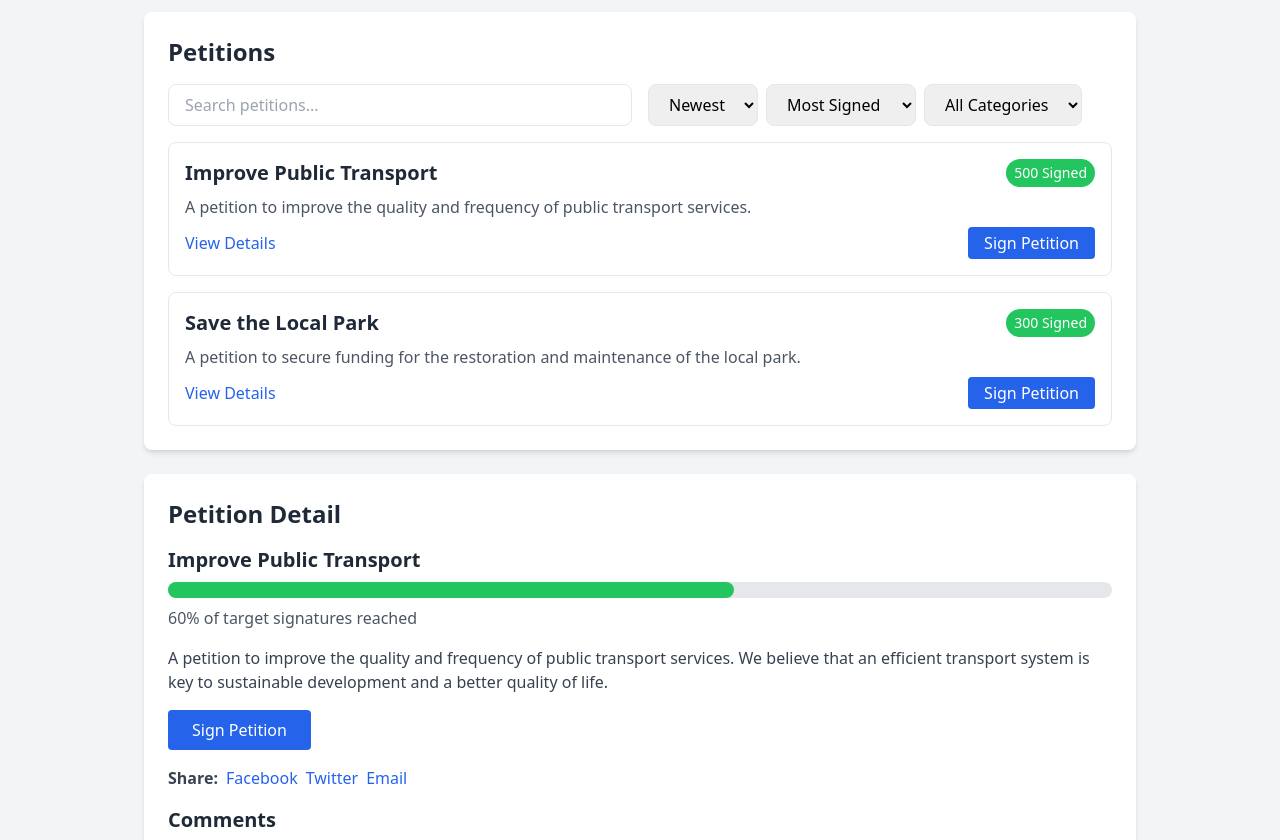
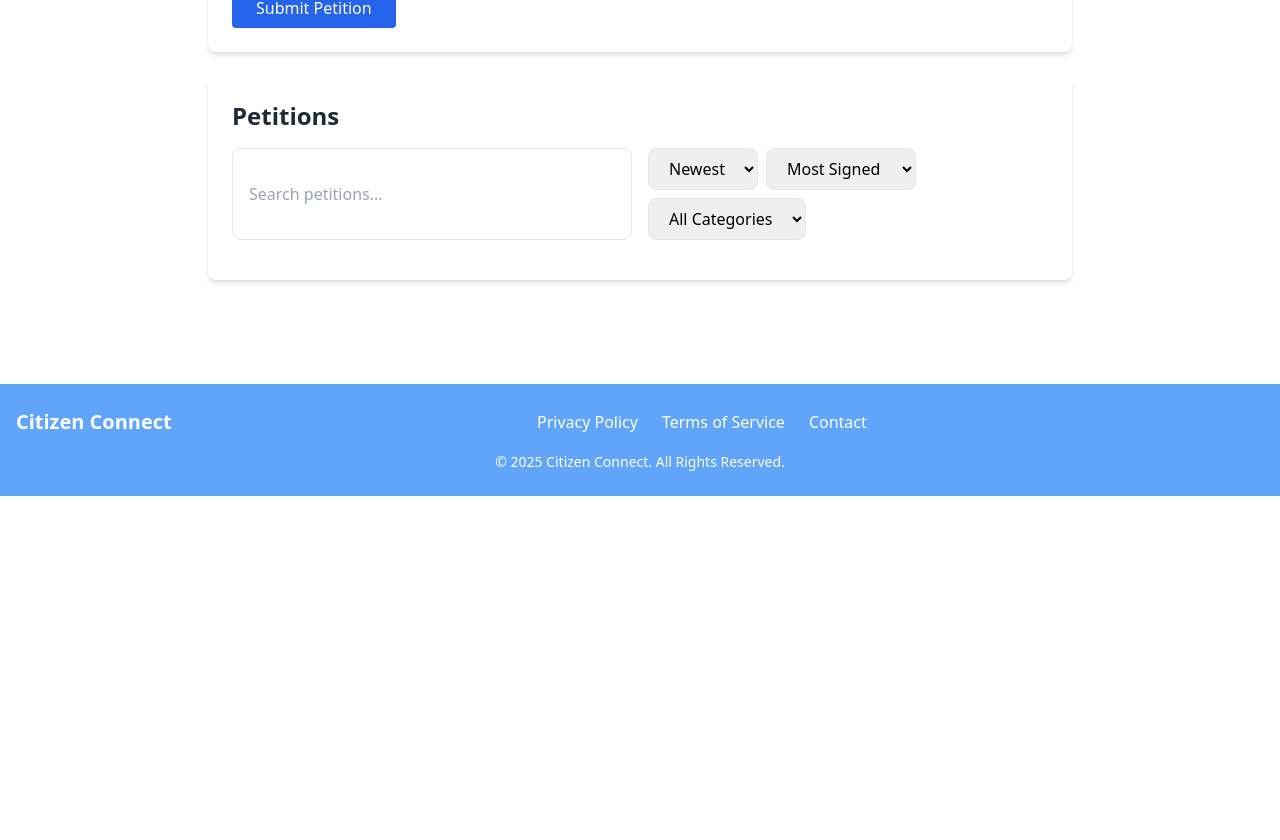
Before and after one commit to Titusrono/citizenConnectFrontend, an Angular app: page /petition in a window 1280 px wide. Shown: the part 712-1552 px from the top of the page. After the commit the page ends 1208 px from the top, so only its background shows below. Built offline with nearby package versions, Linux system fonts and the light colour scheme.

Commit message:
padding change for responsiveness

```diff
--- a/src/app/components/petition/petition.component.html
+++ b/src/app/components/petition/petition.component.html
@@ -1,16 +1,4 @@
-<!DOCTYPE html>
-<html lang="en">
-  <head>
-    <meta charset="UTF-10" />
-    <!-- Ensure proper scaling on mobile devices -->
-    <meta name="viewport" content="width=device-width, initial-scale=1.0" />
-    <title>Responsive Petition System</title>
-    <!-- Tailwind CSS (via CDN for demonstration) -->
-    <script src="https://cdn.tailwindcss.com"></script>
-  </head>
-  <body class="bg-gray-100">
-    <!-- Using max-w-screen-lg to constrain width on larger screens -->
-    <div class="max-w-screen-lg mx-auto p-4">
+<div class="max-w-screen-lg mx-auto p-20">
   <h1 class="text-3xl sm:text-4xl font-bold text-blue-600 mb-4">Petition System</h1>
 
   <!-- Petition Creation Form -->
@@ -19,79 +7,39 @@
     <form>
       <div class="mb-4">
         <label for="petitionTitle" class="block text-gray-700">Title</label>
-            <input
-              type="text"
-              id="petitionTitle"
-              name="petitionTitle"
-              placeholder="Enter petition title"
-              class="w-full px-4 py-2 border rounded-lg focus:outline-none focus:ring-2 focus:ring-blue-400"
-            />
+        <input type="text" id="petitionTitle" name="petitionTitle" placeholder="Enter petition title" class="w-full px-4 py-2 border rounded-lg focus:outline-none focus:ring-2 focus:ring-blue-400" />
       </div>
       <div class="mb-4">
         <label for="petitionDescription" class="block text-gray-700">Description</label>
-            <textarea
-              id="petitionDescription"
-              name="petitionDescription"
-              rows="4"
-              placeholder="Describe the petition"
-              class="w-full px-4 py-2 border rounded-lg focus:outline-none focus:ring-2 focus:ring-blue-400"
-            ></textarea>
+        <textarea id="petitionDescription" name="petitionDescription" rows="4" placeholder="Describe the petition" class="w-full px-4 py-2 border rounded-lg focus:outline-none focus:ring-2 focus:ring-blue-400"></textarea>
       </div>
       <div class="mb-4">
         <label for="targetAuthority" class="block text-gray-700">Target Authority</label>
-            <input
-              type="text"
-              id="targetAuthority"
-              name="targetAuthority"
-              placeholder="Enter target authority"
-              class="w-full px-4 py-2 border rounded-lg focus:outline-none focus:ring-2 focus:ring-blue-400"
-            />
+        <input type="text" id="targetAuthority" name="targetAuthority" placeholder="Enter target authority" class="w-full px-4 py-2 border rounded-lg focus:outline-none focus:ring-2 focus:ring-blue-400" />
       </div>
       <div class="mb-4">
         <label for="supportingDocs" class="block text-gray-700">Supporting Documents</label>
-            <input
-              type="file"
-              id="supportingDocs"
-              name="supportingDocs"
-              accept=".pdf, .doc, .docx, image/*"
-              class="w-full px-4 py-2 border rounded-lg focus:outline-none focus:ring-2 focus:ring-blue-400"
-            />
+        <input type="file" id="supportingDocs" name="supportingDocs" accept=".pdf, .doc, .docx, image/*" class="w-full px-4 py-2 border rounded-lg focus:outline-none focus:ring-2 focus:ring-blue-400" />
       </div>
-          <button
-            type="submit"
-            class="bg-blue-600 text-white px-6 py-2 rounded hover:bg-blue-700 transition"
-          >
-            Submit Petition
-          </button>
+      <button type="submit" class="bg-blue-600 text-white px-6 py-2 rounded hover:bg-blue-700 transition">Submit Petition</button>
     </form>
   </section>
 
   <!-- Petition Listing with Filters -->
   <section class="bg-white shadow-md rounded-lg p-6 mb-6">
     <h2 class="text-2xl font-semibold text-gray-800 mb-4">Petitions</h2>
-        <!-- Filters: using grid layout so elements stack on mobile and align side-by-side on larger screens -->
     <div class="grid grid-cols-1 sm:grid-cols-2 gap-4 mb-4">
-          <input
-            type="text"
-            placeholder="Search petitions..."
-            class="w-full px-4 py-2 border rounded-lg focus:outline-none focus:ring-2 focus:ring-blue-400"
-          />
+      <input type="text" placeholder="Search petitions..." class="w-full px-4 py-2 border rounded-lg focus:outline-none focus:ring-2 focus:ring-blue-400" />
       <div class="flex flex-wrap gap-2">
-            <select
-              class="w-full sm:w-auto px-4 py-2 border rounded-lg focus:outline-none focus:ring-2 focus:ring-blue-400"
-            >
+        <select class="w-full sm:w-auto px-4 py-2 border rounded-lg focus:outline-none focus:ring-2 focus:ring-blue-400">
           <option value="">Newest</option>
           <option value="oldest">Oldest</option>
         </select>
-            <select
-              class="w-full sm:w-auto px-4 py-2 border rounded-lg focus:outline-none focus:ring-2 focus:ring-blue-400"
-            >
+        <select class="w-full sm:w-auto px-4 py-2 border rounded-lg focus:outline-none focus:ring-2 focus:ring-blue-400">
           <option value="">Most Signed</option>
           <option value="least">Least Signed</option>
         </select>
-            <select
-              class="w-full sm:w-auto px-4 py-2 border rounded-lg focus:outline-none focus:ring-2 focus:ring-blue-400"
-            >
+        <select class="w-full sm:w-auto px-4 py-2 border rounded-lg focus:outline-none focus:ring-2 focus:ring-blue-400">
           <option value="">All Categories</option>
           <option value="education">Education</option>
           <option value="health">Health</option>
@@ -99,107 +47,5 @@
         </select>
       </div>
     </div>
-        <!-- Petition Items: using grid layout -->
-        <div class="grid grid-cols-1 gap-4">
-          <!-- Petition Item 1 -->
-          <div class="border p-4 rounded-lg">
-            <div class="flex items-center justify-between mb-2">
-              <h3 class="text-xl font-bold text-gray-800">Improve Public Transport</h3>
-              <span class="px-2 py-1 bg-green-500 text-white rounded-full text-sm">
-                500 Signed
-              </span>
-            </div>
-            <p class="text-gray-600 mb-2">
-              A petition to improve the quality and frequency of public transport services.
-            </p>
-            <div class="flex items-center justify-between">
-              <a href="#petitionDetail" class="text-blue-600 hover:underline">View Details</a>
-              <button
-                class="bg-blue-600 text-white px-4 py-1 rounded hover:bg-blue-700 transition"
-              >
-                Sign Petition
-              </button>
-            </div>
-          </div>
-          <!-- Petition Item 2 -->
-          <div class="border p-4 rounded-lg">
-            <div class="flex items-center justify-between mb-2">
-              <h3 class="text-xl font-bold text-gray-800">Save the Local Park</h3>
-              <span class="px-2 py-1 bg-green-500 text-white rounded-full text-sm">
-                300 Signed
-              </span>
-            </div>
-            <p class="text-gray-600 mb-2">
-              A petition to secure funding for the restoration and maintenance of the local park.
-            </p>
-            <div class="flex items-center justify-between">
-              <a href="#petitionDetail" class="text-blue-600 hover:underline">View Details</a>
-              <button
-                class="bg-blue-600 text-white px-4 py-1 rounded hover:bg-blue-700 transition"
-              >
-                Sign Petition
-              </button>
-            </div>
-          </div>
-        </div>
-      </section>
-
-      <!-- Petition Detail View -->
-      <section id="petitionDetail" class="bg-white shadow-md rounded-lg p-6">
-        <h2 class="text-2xl font-semibold text-gray-800 mb-4">Petition Detail</h2>
-        <!-- Title & Progress Tracker -->
-        <div class="mb-4">
-          <h3 class="text-xl font-bold text-gray-800">Improve Public Transport</h3>
-          <div class="w-full bg-gray-200 rounded-full h-4 mt-2">
-            <div class="bg-green-500 h-4 rounded-full" style="width: 60%"></div>
-          </div>
-          <p class="text-gray-600 mt-2">60% of target signatures reached</p>
-        </div>
-        <!-- Petition Description -->
-        <p class="text-gray-700 mb-4">
-          A petition to improve the quality and frequency of public transport services. We believe that an efficient transport system is key to sustainable development and a better quality of life.
-        </p>
-        <!-- Sign Petition Button -->
-        <button
-          class="bg-blue-600 text-white px-6 py-2 rounded hover:bg-blue-700 transition mb-4"
-        >
-          Sign Petition
-        </button>
-        <!-- Social Sharing & Update Notifications -->
-        <div class="mb-4">
-          <span class="text-gray-700 font-semibold mr-2">Share:</span>
-          <a href="#" class="text-blue-600 hover:underline mr-2">Facebook</a>
-          <a href="#" class="text-blue-600 hover:underline mr-2">Twitter</a>
-          <a href="#" class="text-blue-600 hover:underline">Email</a>
-        </div>
-        <!-- Comment Section -->
-        <div>
-          <h3 class="text-xl font-semibold text-gray-800 mb-2">Comments</h3>
-          <form class="mb-4">
-            <textarea
-              placeholder="Add your comment..."
-              rows="3"
-              class="w-full px-4 py-2 border rounded-lg focus:outline-none focus:ring-2 focus:ring-blue-400"
-            ></textarea>
-            <button
-              type="submit"
-              class="bg-blue-600 text-white mt-2 px-4 py-2 rounded hover:bg-blue-700 transition"
-            >
-              Submit Comment
-            </button>
-          </form>
-          <div class="space-y-4">
-            <div class="border p-4 rounded-lg">
-              <p class="text-gray-800 font-semibold">Jane Doe</p>
-              <p class="text-gray-600">I fully support this petition!</p>
-            </div>
-            <div class="border p-4 rounded-lg">
-              <p class="text-gray-800 font-semibold">John Smith</p>
-              <p class="text-gray-600">Great initiative. Let's hope it makes a change.</p>
-            </div>
-          </div>
-        </div>
   </section>
 </div>
-  </body>
-</html>
--- a/src/app/components/streaminglive/streaminglive.component.html
+++ b/src/app/components/streaminglive/streaminglive.component.html
@@ -1,4 +1,4 @@
-<div class="container mx-auto p-4">
+<div class="container mx-auto p-20">
     <h1 class="text-3xl font-bold text-blue-600 mb-4">Virtual Town Halls</h1>
 
     <!-- Live Streaming Section -->
--- a/src/app/components/votingdasboard/votingdasboard.component.html
+++ b/src/app/components/votingdasboard/votingdasboard.component.html
@@ -1,4 +1,4 @@
-<div class="container mx-auto p-4">
+<div class="container mx-auto p-20">
     <h1 class="text-3xl font-bold text-blue-600 mb-4">Interactive Voting System</h1>
 
     <!-- Voting Dashboard -->
```
Lines whose indentation alone changed are shown as unchanged.
